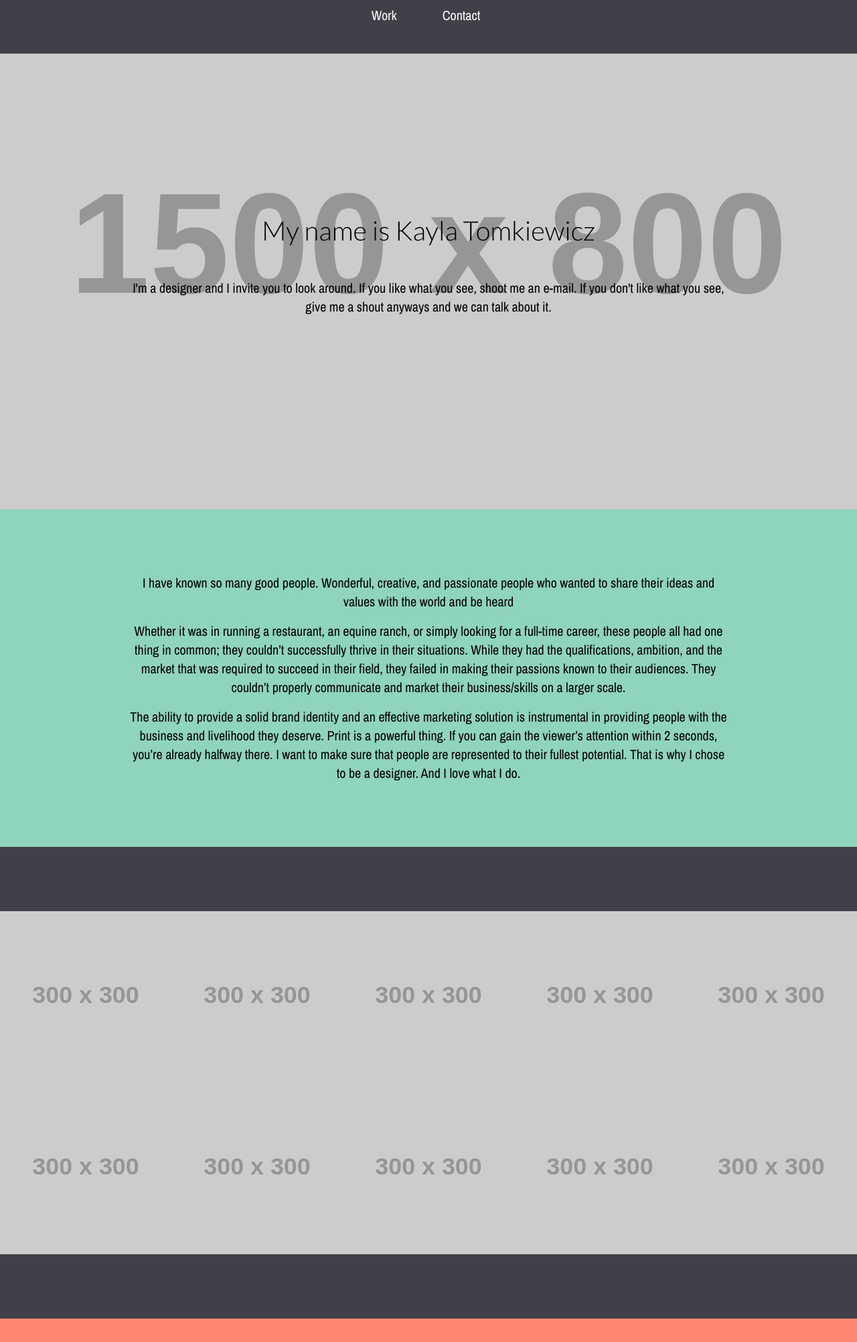
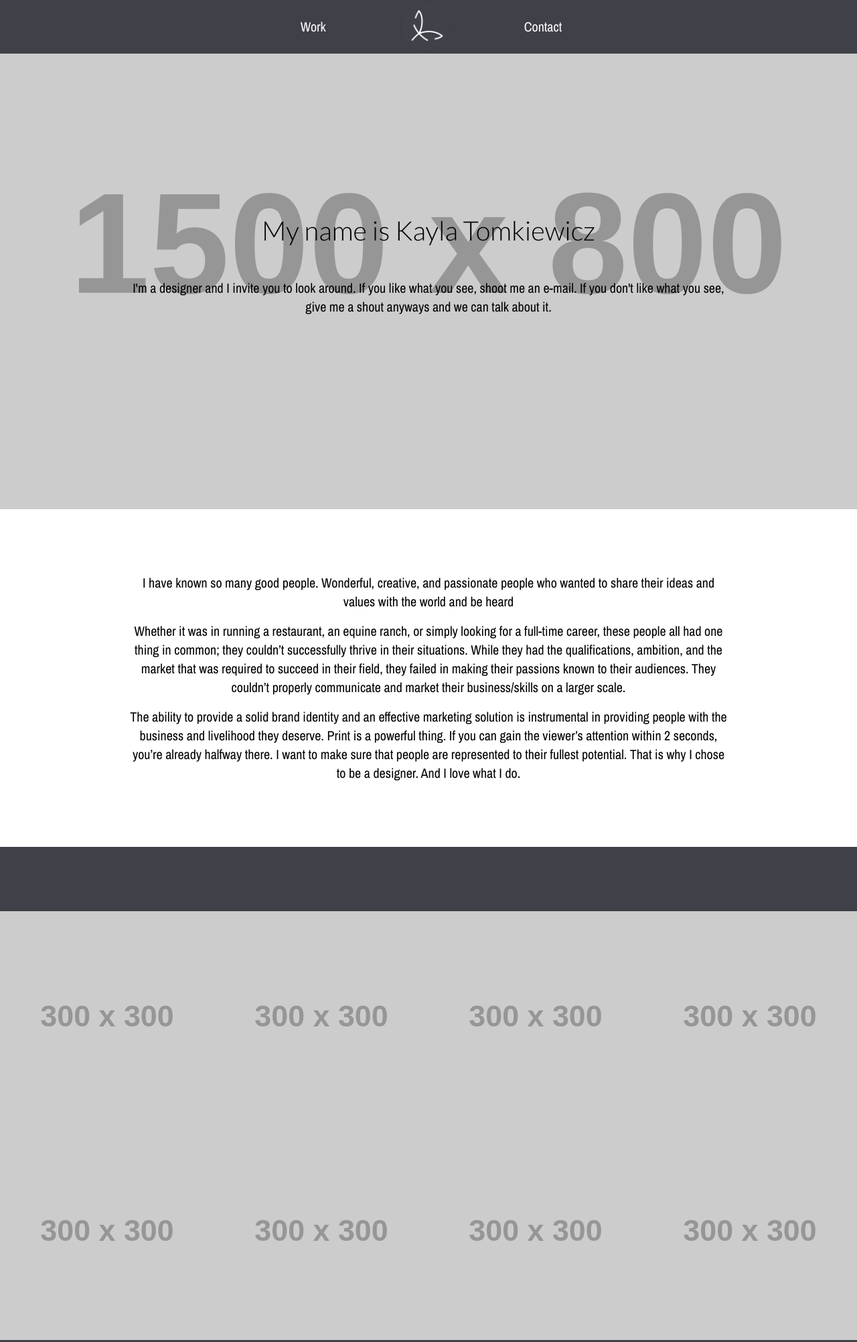
Before and after one commit to kaylatomkiewicz/kaylatomkiewicz.github.io, a plain HTML site: page index.html in a window 1280 px wide. Shown: the top 2003 px of the page at 67% size. Drawn offline with nearby package versions, Linux system fonts and the light colour scheme; placeholder pictures from the web are drawn by us.

Commit message:
Fixed Logo and Header sizing issues.

```diff
--- a/css/general.css
+++ b/css/general.css
@@ -4,13 +4,6 @@
 /*********************************************************		Masthead		***************/
 
 @media only screen and (min-width: 12em) {
-
-	/*.logo {
-		width: 60px;
-		position: absolute;
-		margin-top: 30%;
-		margin-left: -1.5rem;
-	}*/
 
 	.header {
 		height: 3rem;
@@ -28,13 +21,21 @@
 		display: inline-block;
 		color: #fff;
 		font-family: 'Archivo Narrow', sans-serif;
-		padding-right: 1.5rem;
-		margin-top: -3rem;
+		padding-right: 3rem;
+		padding-left: 1rem;
+		margin-top: -.35rem;
 	}
 
 	nav a {
 		color: #fff;
 		text-decoration: none;
+	}
+
+	.logo {
+		width: 40px;
+		position: absolute;
+		margin-top: -1.7rem;
+		margin-left: -1.2rem;
 	}
 
 }
@@ -67,7 +68,30 @@
 	}
 
 	.logo {
-		width: 40px;
+		width: 60px;
+		position: absolute;
+		margin-top: -2.4rem;
+		margin-left: -2rem;
+	}
+
+}
+
+@media only screen and (min-width: 50em) {
+
+	nav li {
+		display: inline-block;
+		color: #fff;
+		font-family: 'Archivo Narrow', sans-serif;
+		padding-right: 6rem;
+		padding-left: 3rem;
+		margin-top: -.35rem;
+	}
+
+	.logo {
+		width: 80px;
+		position: absolute;
+		margin-top: -2.9rem;
+		margin-left: -2.5rem;
 	}
 
 }
@@ -122,7 +146,7 @@
 
 .about {
 	padding: 6rem 0;
-	background-color: #8fd4bc;
+	background-color: #fff;
 }
 
 .about p {
@@ -207,8 +231,8 @@
 
 @media only screen and (min-width: 50em) {
 
-	.box-xl-1-5 {
-		width: 20%;
+	.box-xl-1-4 {
+		width: 25%;
 		float: left;
 	}
 }
--- a/index.html
+++ b/index.html
@@ -56,13 +56,11 @@
         <!-- ****************************************************************		Masthead	********* -->
 
 <navigation>
-
-       <!--  <h1><img class="logo" src="images/logo.png"  alt="Kayla Tomkiewicz, Graphic Designer"></h1> -->
-
     	<header class="header">
         	<nav>
             	<ul>
 	            	<li><a href=#work>Work</a></li>
+                    <li><h1><img class="logo" src="images/logo.png"  alt="Kayla Tomkiewicz, Graphic Designer"></h1></li>
                     <li><a href=#contact>Contact</a></li>
                 </ul>
             </nav>
@@ -88,16 +86,14 @@
 
             <div id="work">
                 <ul class="image-grid">
-                    <li class="box-s-1-2 box-m-1-3 box-xl-1-5"><a href="http://placehold.it/800x400"><img class="image" src="http://placehold.it/300x300" alt="Portfolio Piece"></a></li>
-                    <li class="box-s-1-2 box-m-1-3 box-xl-1-5"><a href="http://placehold.it/800x410"><img class="image" src="http://placehold.it/300x300" alt="Portfolio Piece"></a></li>
-                    <li class="box-s-1-2 box-m-1-3 box-xl-1-5"><a href="http://placehold.it/800x420"><img class="image" src="http://placehold.it/300x300" alt="Portfolio Piece"></a></li>
-                    <li class="box-s-1-2 box-m-1-3 box-xl-1-5"><a href="http://placehold.it/800x430"><img class="image" src="http://placehold.it/300x300" alt="Portfolio Piece"></a></li>
-                    <li class="box-s-1-2 box-m-1-3 box-xl-1-5"><a href="http://placehold.it/800x440"><img class="image" src="http://placehold.it/300x300" alt="Portfolio Piece"></a></li>
-                    <li class="box-s-1-2 box-m-1-3 box-xl-1-5"><a href="http://placehold.it/800x450"><img class="image" src="http://placehold.it/300x300" alt="Portfolio Piece"></a></li>
-                    <li class="box-s-1-2 box-m-1-3 box-xl-1-5"><a href="http://placehold.it/800x460"><img class="image" src="http://placehold.it/300x300" alt="Portfolio Piece"></a></li>
-                    <li class="box-s-1-2 box-m-1-3 box-xl-1-5"><a href="http://placehold.it/800x470"><img class="image" src="http://placehold.it/300x300" alt="Portfolio Piece"></a></li>
-                    <li class="box-s-1-2 box-m-1-3 box-xl-1-5"><a href="http://placehold.it/800x480"><img class="image" src="http://placehold.it/300x300" alt="Portfolio Piece"></a></li>
-                    <li class="box-s-1-2 box-m-1-3 box-xl-1-5"><a href="http://placehold.it/800x490"><img class="image" src="http://placehold.it/300x300" alt="Portfolio Piece"></a></li>
+                    <li class="box-s-1-2 box-m-1-3 box-xl-1-4"><a href="http://placehold.it/800x400"><img class="image" src="http://placehold.it/300x300" alt="Portfolio Piece"></a></li>
+                    <li class="box-s-1-2 box-m-1-3 box-xl-1-4"><a href="http://placehold.it/800x410"><img class="image" src="http://placehold.it/300x300" alt="Portfolio Piece"></a></li>
+                    <li class="box-s-1-2 box-m-1-3 box-xl-1-4"><a href="http://placehold.it/800x420"><img class="image" src="http://placehold.it/300x300" alt="Portfolio Piece"></a></li>
+                    <li class="box-s-1-2 box-m-1-3 box-xl-1-4"><a href="http://placehold.it/800x430"><img class="image" src="http://placehold.it/300x300" alt="Portfolio Piece"></a></li>
+                    <li class="box-s-1-2 box-m-1-3 box-xl-1-4"><a href="http://placehold.it/800x440"><img class="image" src="http://placehold.it/300x300" alt="Portfolio Piece"></a></li>
+                    <li class="box-s-1-2 box-m-1-3 box-xl-1-4"><a href="http://placehold.it/800x450"><img class="image" src="http://placehold.it/300x300" alt="Portfolio Piece"></a></li>
+                    <li class="box-s-1-2 box-m-1-3 box-xl-1-4"><a href="http://placehold.it/800x460"><img class="image" src="http://placehold.it/300x300" alt="Portfolio Piece"></a></li>
+                    <li class="box-s-1-2 box-m-1-3 box-xl-1-4"><a href="http://placehold.it/800x470"><img class="image" src="http://placehold.it/300x300" alt="Portfolio Piece"></a></li>
                 </ul>
             </div>
 
```
